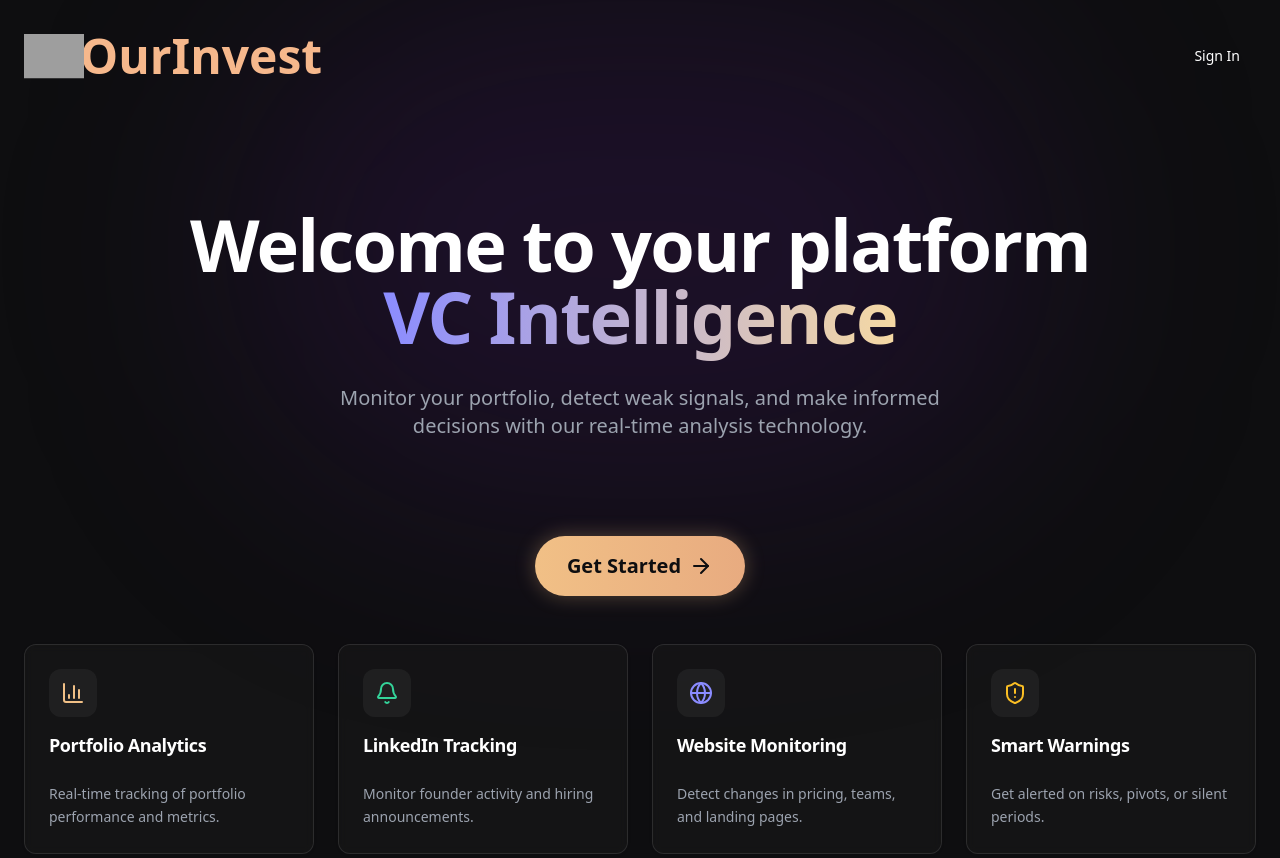
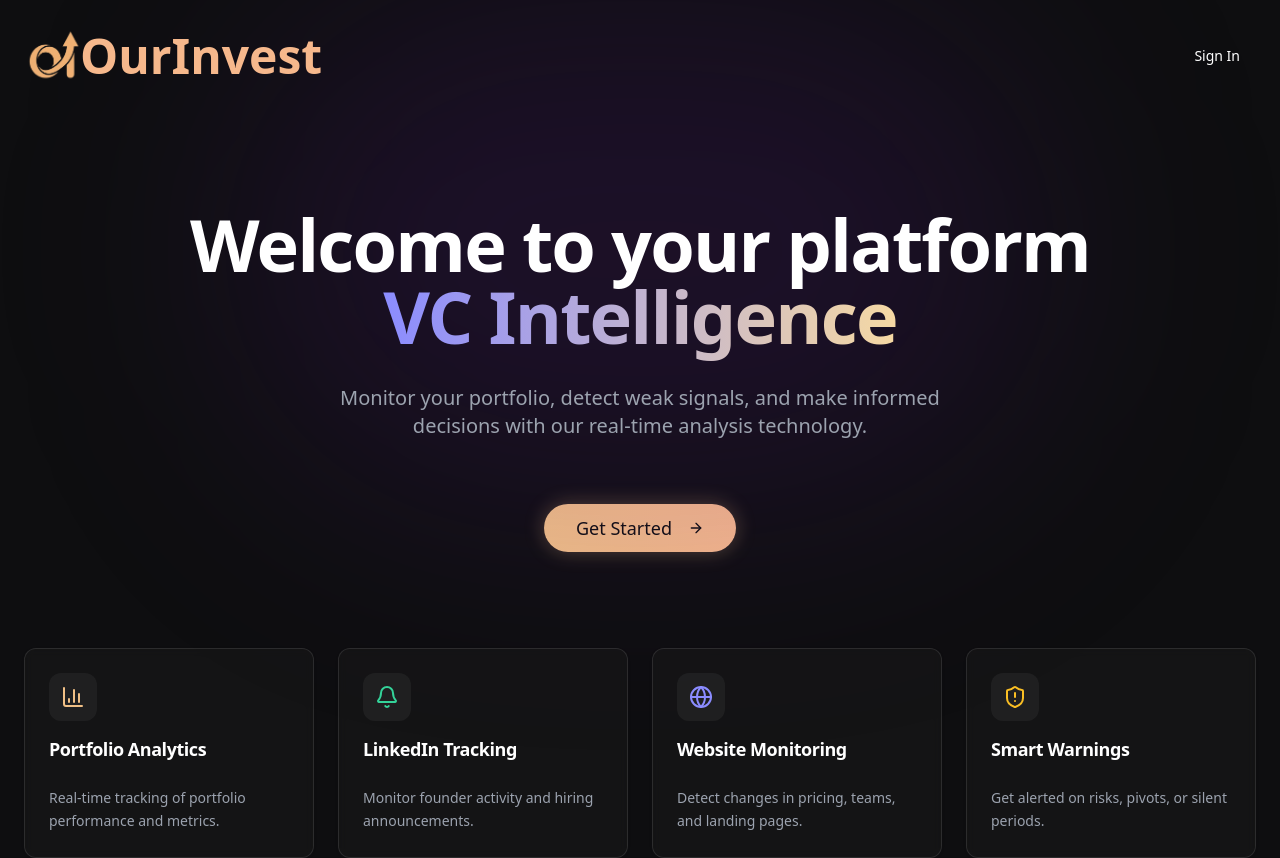
Before and after one commit to OuriMims26/hackhaton_december_2025-1, a Next.js app: page / in a window 1280 px wide. Shown: the top 858 px of the page. Built offline with nearby package versions, Linux system fonts and the light colour scheme; grey boxes are pictures that could not be loaded.

Commit message:
feat: implement initial landing page with hero, features, and new logo component.

```diff
--- a/app/page.tsx
+++ b/app/page.tsx
@@ -34,7 +34,7 @@ export default function LandingPage() {
       <main className="flex-1">
 
         {/* B. HERO SECTION */}
-        <section className="relative pt-24 pb-12 text-center px-4 max-w-6xl mx-auto">
+        <section className="relative pt-24 pb-4 text-center px-4 max-w-6xl mx-auto">
           <h1 className="text-5xl md:text-7xl font-bold text-white tracking-tight mb-8 leading-tight">
             Welcome to your platform <br />
             <span className="bg-gradient-to-r from-[#8B8CFF] to-[#F6D9A3] bg-clip-text text-transparent">
@@ -47,13 +47,14 @@ export default function LandingPage() {
         </section>
 
         {/* CTA 1: Between Hero and Grid */}
-        <div className="flex justify-center pb-12">
-          <Link
-            href="/login?mode=signup"
-            className="group relative px-8 py-4 rounded-full bg-gradient-to-r from-[#F1C086] to-[#e8ab80] text-[#0E0E10] font-bold text-xl shadow-[0_0_20px_rgba(241,192,134,0.3)] transition-all hover:shadow-[0_0_40px_rgba(241,192,134,0.5)] hover:scale-105 flex items-center gap-2"
-          >
-            Get Started
-            <ArrowRight className="w-6 h-6 transition-transform group-hover:translate-x-1" />
+        <div className="flex justify-center pb-24">
+          <Link href="/login?mode=signup">
+            <Button
+              size="lg"
+              className="rounded-full px-8 py-6 text-lg font-medium bg-gradient-to-r from-[#F1C086] to-[#F6B88C] text-[#0E0E10] hover:opacity-90 transition-opacity shadow-[0_0_20px_rgba(241,192,134,0.3)]"
+            >
+              Get Started <ArrowRight className="ml-2 w-5 h-5" />
+            </Button>
           </Link>
         </div>
 
--- a/components/ui/logo.tsx
+++ b/components/ui/logo.tsx
@@ -21,7 +21,7 @@ export function Logo({ className = "", iconOnly = false, href = "/" }: LogoProps
       </div>
 
       {!iconOnly && (
-        <span className="font-bold text-xl tracking-tight text-[#F6B88C]">
+        <span className="font-bold text-2xl pt-2 tracking-tight text-[#F6B88C]">
           OurInvest
         </span>
       )}
```
Also changed, not shown: public/logo.png (added).
